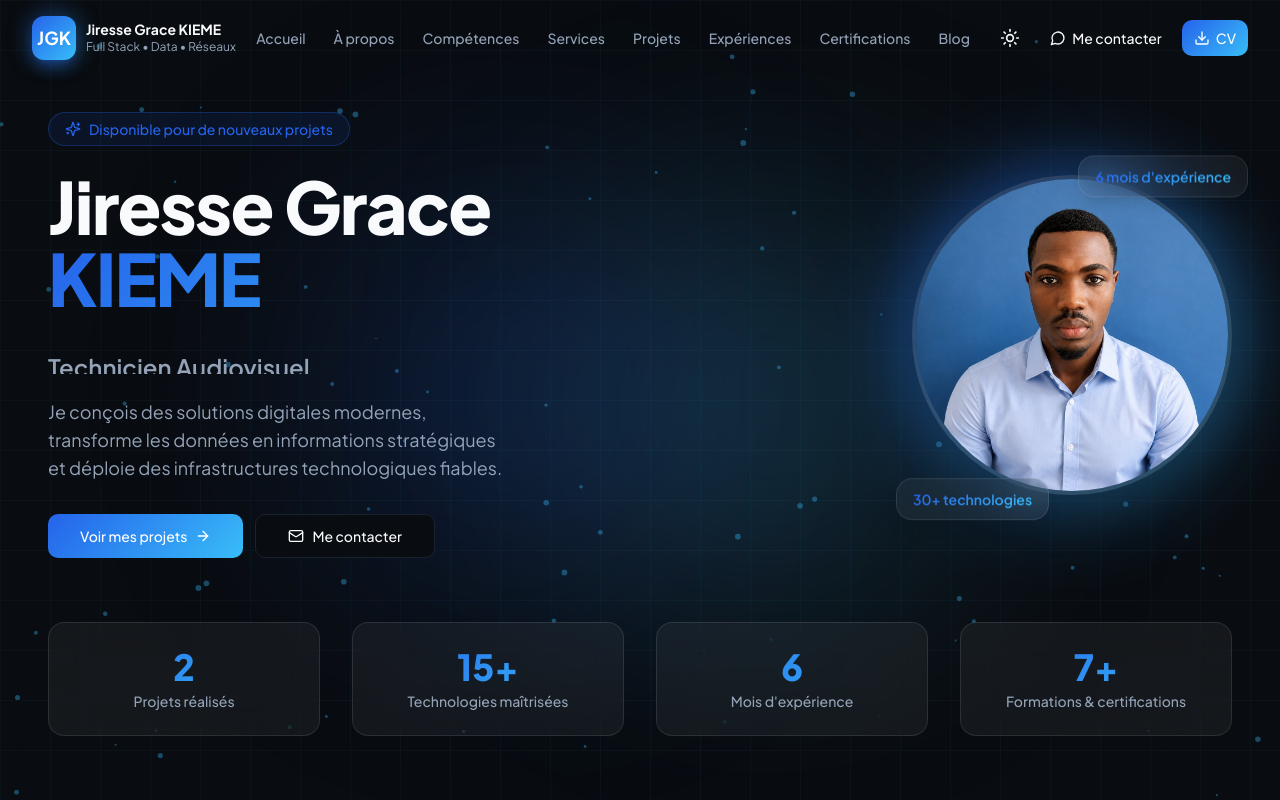
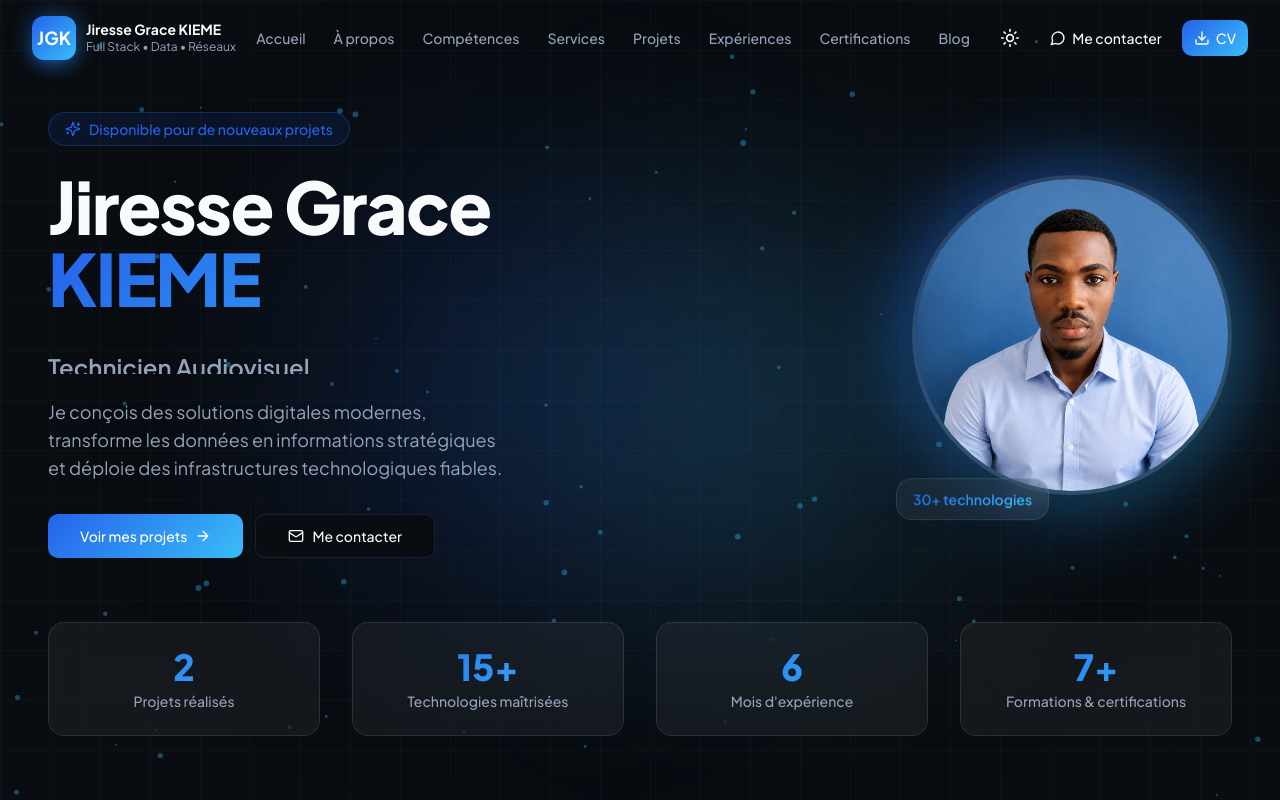
Before and after one commit to jiressegracekieme-cmyk/portfolio, a Next.js app in the folder project/: page / in a window 1280 px wide. Shown: the top 800 px of the page. Built offline with nearby package versions, Linux system fonts and the light colour scheme.

Commit message:
Description de ta modification

```diff
--- a/project/components/sections/hero.tsx
+++ b/project/components/sections/hero.tsx
@@ -98,13 +98,6 @@ export function Hero() {
                 />
               </div>
               <motion.div
-                animate={{ y: [0, -10, 0] }}
-                transition={{ duration: 4, repeat: Infinity }}
-                className="absolute -top-4 -right-4 glass rounded-2xl px-4 py-2 shadow-lg"
-              >
-                <span className="text-sm font-semibold gradient-text">6 mois d'expérience</span>
-              </motion.div>
-              <motion.div
                 animate={{ y: [0, 10, 0] }}
                 transition={{ duration: 5, repeat: Infinity }}
                 className="absolute -bottom-4 -left-4 glass rounded-2xl px-4 py-2 shadow-lg"
```
